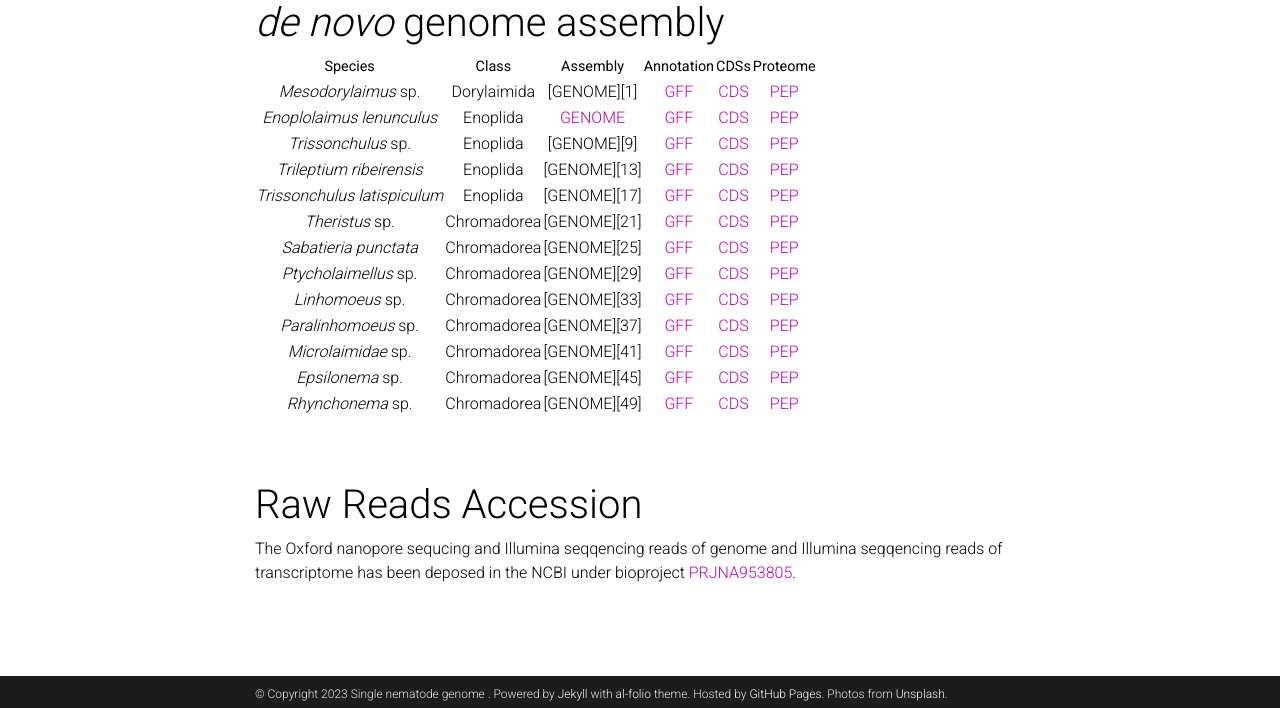
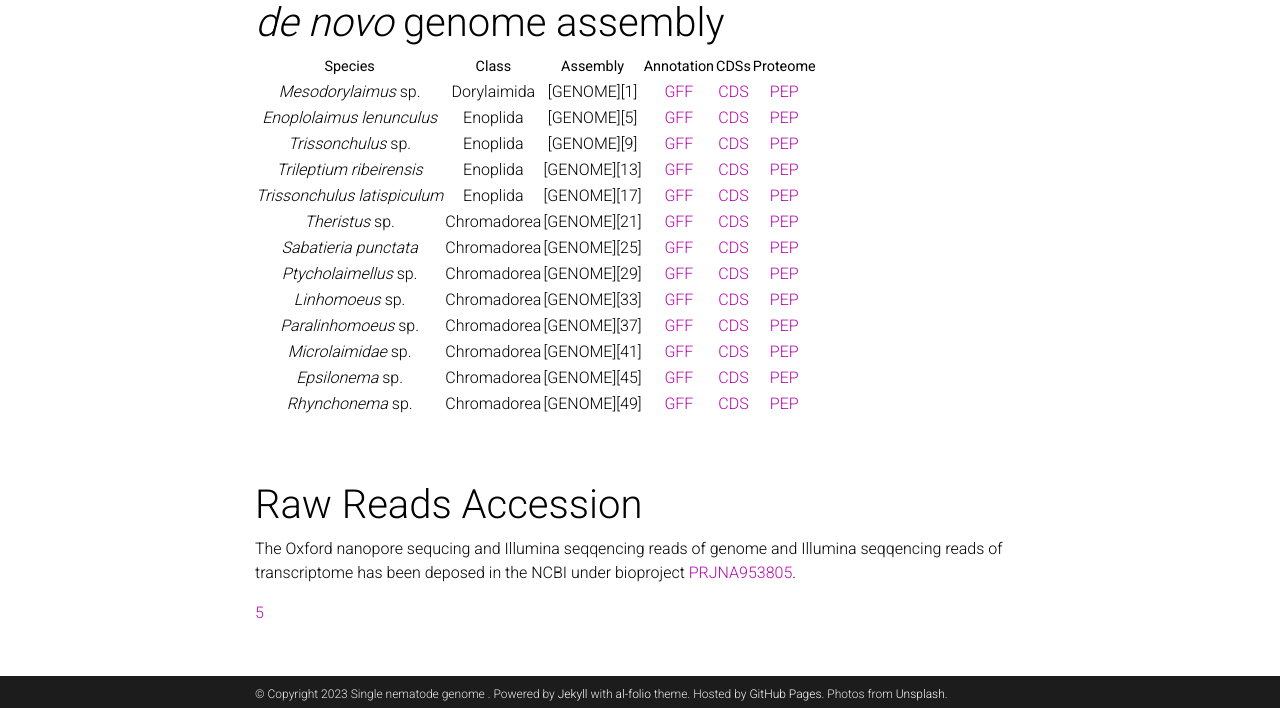
Before and after one commit to YiChienLee1010/Single-nematode-genome, a Jekyll site: the page built from _pages/data.md, in a window 1280 px wide and 1249 px high. Shown: the part 538-1246 px from the top of the window. Built offline with Jekyll 4.4.1, drawn with Linux system fonts in a browser that asks for light colours; comment, search, counter and statistics services are not loaded; a style sheet for code colours, icons or effects is not loaded.

Commit message:
Update data.md

```diff
--- a/_pages/data.md
+++ b/_pages/data.md
@@ -54,7 +54,7 @@ Here, we provide all the assembly, annotation, CDSs, and proteome files as follo
 # Raw Reads Accession
 The Oxford nanopore sequcing and Illumina seqqencing reads of genome and Illumina seqqencing reads of transcriptome has been deposed in the NCBI under bioproject [PRJNA953805](https://www.ncbi.nlm.nih.gov/bioproject/PRJNA953805).
 
-[5]:(https://ftp.ebi.ac.uk/pub/databases/wormbase/parasite/datasets/PRJNA953805/enoplolaimus_lenunculus/PRJNA953805/enoplolaimus_lenunculus.QYR23.genomics.fa)
+[5](https://ftp.ebi.ac.uk/pub/databases/wormbase/parasite/datasets/PRJNA953805/enoplolaimus_lenunculus/PRJNA953805/enoplolaimus_lenunculus.QYR23.genomics.fa)
 
 [2]: {{ site.url }}{{site.baseurl}}/Data/Annotation_Gff/mesodorylaimus_sp.QYR22.annotations.gff3.gz
 [6]: {{ site.url }}{{site.baseurl}}/Data/Annotation_Gff/enoplolaimus_lenunculus.QYR23.annotations.gff3.gz
```
